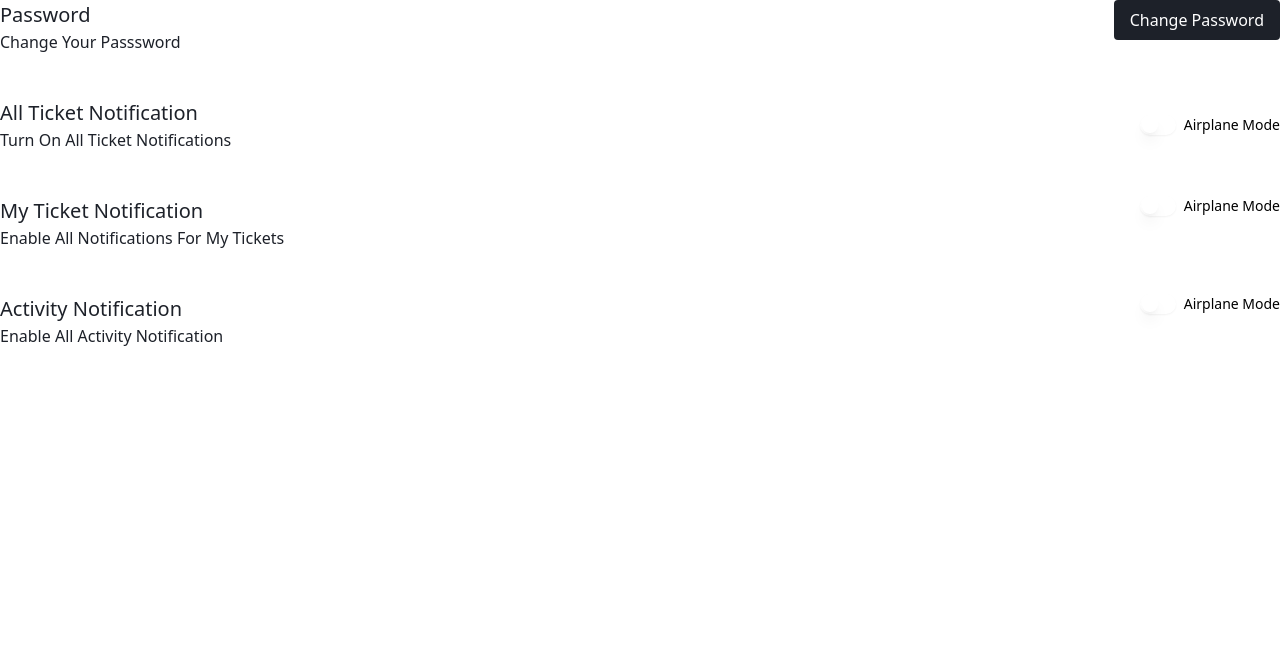
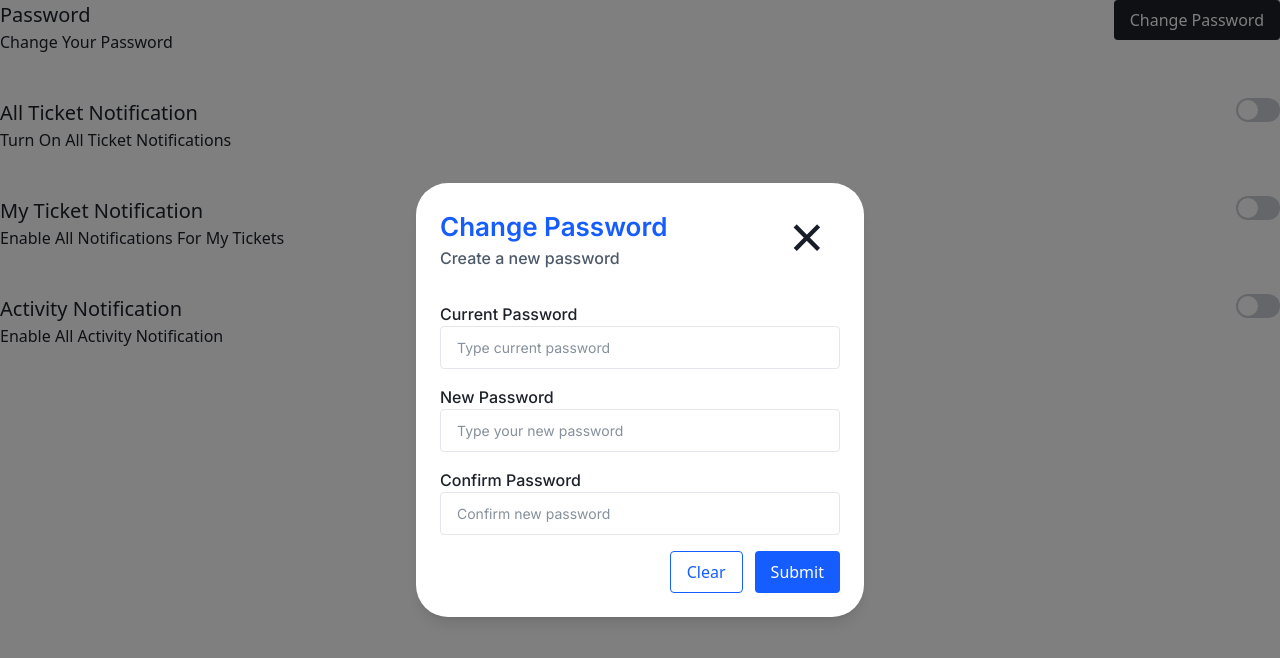
Before and after one commit to Mojithmj/BM-DESK-PROJECT, a React (Vite) app in the folder bm-desk/: page /privacyaccountsettings in a window 1280 px wide. Both pictures are taken after a click on the button "Change Password". Shown: the top 658 px of the page. Built offline with nearby package versions, Linux system fonts and the light colour scheme.

Commit message:
change password

```diff
--- /dev/null
+++ b/bm-desk/src/components/Changepassword.jsx
@@ -0,0 +1,160 @@
+import React, { useState } from 'react';
+
+function Changepassword() {
+  const [newpassword, setNewpassword] = useState("");
+  const [confirmnewpassword, setConfirmnewpassword] = useState("");
+  const [error, setError] = useState("");
+  const [passwordError, setPasswordError] = useState("");
+
+  const validatePasswordStrength = (password) => {
+    let error = "";
+    if (password.length < 8) {
+      error = "Password must be at least 8 characters long.";
+    } else if (!/[A-Z]/.test(password)) {
+      error = "Password must contain at least one uppercase letter.";
+    } else if (!/[a-z]/.test(password)) {
+      error = "Password must contain at least one lowercase letter.";
+    } else if (!/[0-9]/.test(password)) {
+      error = "Password must contain at least one number.";
+    } else if (!/[!@#$%^&*(),.?":{}|<>]/.test(password)) {
+      error = "Password must contain at least one special character.";
+    }
+    return error;
+  };
+
+  const validatePasswordMatch = (newPass, confirmPass) => {
+    if (newPass && confirmPass && newPass !== confirmPass) {
+      setError("New password and confirm password do not match.");
+    } else {
+      setError("");
+    }
+  };
+
+  const passwordchange = (e) => {
+    const password = e.target.value;
+    setNewpassword(password);
+
+    const strengthError = validatePasswordStrength(password);
+    setPasswordError(strengthError);
+
+    if (!strengthError && confirmnewpassword) {
+      validatePasswordMatch(password, confirmnewpassword);
+    }
+  };
+
+  const confirmpasswordchange = (e) => {
+    const confirmPassword = e.target.value;
+    setConfirmnewpassword(confirmPassword);
+    validatePasswordMatch(newpassword, confirmPassword);
+  };
+
+  const handleSubmit = (e) => {
+    e.preventDefault();
+    if (!error && !passwordError && newpassword && confirmnewpassword) {
+      console.log("Password successfully updated!");
+      // Handle password update logic here
+    }
+  };
+
+  return (
+    <div>
+      <div className="flex flex-col gap-8">
+        <div>
+          <p className="text-[#165DFF] font-inter font-semibold 2xl:text-[32px] lg:text-[26px] md:text-[20px] sm:text-[14px]">
+            Change Password
+          </p>
+          <p className="text-[16px] font-inter font-medium text-[#4E5969]">
+            Create a new password
+          </p>
+        </div>
+        <div>
+          <form className="flex flex-col gap-4" onSubmit={handleSubmit}>
+            {/* Current Password */}
+            <div>
+              <label
+                className="text-[16px] font-inter font-medium text-[#1D2129]"
+                htmlFor="current-password"
+              >
+                Current Password
+              </label>
+              <input
+                id="current-password"
+                type="password"
+                className="w-full border border-[#E5E6EB] rounded-[4px] px-[16px] py-[10px] placeholder:text-[#86909C] text-[14px] font-normal font-inter"
+                placeholder="Type current password"
+                required
+              />
+            </div>
+
+            {/* New Password */}
+            <div>
+              <label
+                className="text-[16px] font-inter font-medium text-[#1D2129]"
+                htmlFor="new-password"
+              >
+                New Password
+              </label>
+              <input
+                id="new-password"
+                type="password"
+                value={newpassword}
+                onChange={passwordchange}
+                className={`w-full border border-[#E5E6EB] rounded-[4px] px-[16px] py-[10px] placeholder:text-[#86909C] text-[14px] font-normal font-inter ${
+                  passwordError ? "border-red-500" : ""
+                }`}
+                placeholder="Type your new password"
+                required
+              />
+              {passwordError && (
+                <p className="text-red-500 text-sm mt-1">{passwordError}</p>
+              )}
+            </div>
+
+            {/* Confirm Password */}
+            <div>
+              <label
+                className="text-[16px] font-inter font-medium text-[#1D2129]"
+                htmlFor="confirm-password"
+              >
+                Confirm Password
+              </label>
+              <input
+                id="confirm-password"
+                type="password"
+                value={confirmnewpassword}
+                onChange={confirmpasswordchange}
+                className={`w-full border border-[#E5E6EB] rounded-[4px] px-[16px] py-[10px] placeholder:text-[#86909C] text-[14px] font-normal font-inter ${
+                  error ? "border-red-500" : ""
+                }`}
+                placeholder="Confirm new password"
+                required
+              />
+              {error && <p className="text-red-500 text-sm mt-1">{error}</p>}
+            </div>
+
+            {/* Submit Button */}
+            <div className="flex justify-end gap-[12px]">
+              <button
+                type="button"
+                className="bg-white text-[#165DFF] py-2 px-4 rounded-[4px] border border-[#165DFF]"
+              >
+                Clear
+              </button>
+              <button
+                type="submit"
+                disabled={!!error || !!passwordError}
+                className={`bg-[#165DFF] text-[#FFF] py-2 px-4 rounded-[4px] ${
+                  error || passwordError ? "opacity-50 cursor-not-allowed" : ""
+                }`}
+              >
+                Submit
+              </button>
+            </div>
+          </form>
+        </div>
+      </div>
+    </div>
+  );
+}
+
+export default Changepassword;
--- a/bm-desk/src/components/Navbar.jsx
+++ b/bm-desk/src/components/Navbar.jsx
@@ -99,8 +99,6 @@ function Navbar() {
     </div>
 
           </div>
-
-          <IoSettingsOutline className="text-[11px] md:text-[17px] lg:text-[21px] 2xl:text-[26px]" />
         </div>
       </div>
     </div>
--- a/bm-desk/src/components/Privacyaccountsettings.jsx
+++ b/bm-desk/src/components/Privacyaccountsettings.jsx
@@ -1,76 +1,123 @@
-import React from 'react'
-import { Label } from "@/components/ui/label"
-import { Switch } from "@/components/ui/switch"
+import React, { useState } from "react";
+import Changepassword from "./Changepassword";
+import { Label } from "@/components/ui/label";
+import { Switch } from "@/components/ui/switch";
 
 function Privacyaccountsettings() {
+  const [isDialogOpen, setIsDialogOpen] = useState(false);
+
+  const openDialog = () => setIsDialogOpen(true);
+  const closeDialog = () => setIsDialogOpen(false);
+
   return (
+    <div className="flex flex-col gap-11">
+      {/* Password Section */}
+      <div className="flex justify-between">
         <div>
-
-
-<div className='flex flex-col gap-11'>
-{/* 1 */}
-        <div className='flex justify-between'>
-         <div>
-            <p className='text-[#1D2129] text-[20px] font-medium'>Password</p>
-            <p className='text-[#1D2129] text-[16px] font-normal'>Change Your Passsword</p>
+          <p className="text-[#1D2129] text-[20px] font-medium">Password</p>
+          <p className="text-[#1D2129] text-[16px] font-normal">
+            Change Your Password
+          </p>
         </div>
         <div>
-         <button className="gap-[10px] bg-[#1D2129] rounded-[4px] text-[#FFFFFF] items-center  px-4 py-2 ">
+          <button
+            onClick={openDialog}
+            className="gap-[10px] bg-[#1D2129] rounded-[4px] text-[#FFFFFF] items-center px-4 py-2"
+          >
             <span>Change Password</span>
           </button>
         </div>
       </div>
 
-         {/* 2 */}
+      {/* Dialog Section */}
+      {isDialogOpen && (
+        <div className="fixed inset-0 flex items-center justify-center bg-black bg-opacity-50 z-50">
+          <div className="bg-[#FFF] rounded-[32px] p-6 shadow-lg max-w-md w-full relative">
+            {/* Close Button */}
+            <button
+              className="absolute top-2 right-10  text-[#181D27] text-[60px]"
+              onClick={closeDialog}
+              aria-label="Close Dialog"
+            >
+              &times;
+            </button>
+            {/* Change Password Form */}
+            <Changepassword />
+          </div>
+        </div>
+      )}
 
-         <div className='flex justify-between'>
+      {/* Additional Sections */}
+      <div className="flex justify-between">
         <div>
-            <p className='text-[#1D2129] text-[20px] font-medium'>All Ticket Notification</p>
-            <p className='text-[#1D2129] text-[16px] font-normal'>Turn On All Ticket Notifications</p>
+          <p className="text-[#1D2129] text-[20px] font-medium">
+            All Ticket Notification
+          </p>
+          <p className="text-[#1D2129] text-[16px] font-normal">
+            Turn On All Ticket Notifications
+          </p>
         </div>
-         <div className="flex items-center space-x-2">
-      <Switch id="airplane-mode" />
+        <div>
+          <label className="inline-flex items-center cursor-pointer">
+            <input type="checkbox" value="" class="sr-only peer" />
+            <div className="relative w-11 h-6 bg-[#C9CDD4] peer-focus:outline-none peer-focus:ring-4
+               rounded-full peer
+             peer-checked:after:translate-x-full rtl:peer-checked:after:-translate-x-full
+              after:content-[''] after:absolute after:top-[2px]
+              after:start-[2px] after:bg-white after:rounded-full
+              after:h-5 after:w-5 after:transition-all peer-checked:bg-[#009A29]"></div>
 
-
-      <Label htmlFor="airplane-mode">Airplane Mode</Label>
+          </label>
         </div>
       </div>
 
-{/* 3 */}
-
-         <div className='flex justify-between'>
+      <div className="flex justify-between">
         <div>
-            <p className='text-[#1D2129] text-[20px] font-medium'>My Ticket Notification</p>
-            <p className='text-[#1D2129] text-[16px] font-normal'>Enable All Notifications For My Tickets</p>
+          <p className="text-[#1D2129] text-[20px] font-medium">
+            My Ticket Notification
+          </p>
+          <p className="text-[#1D2129] text-[16px] font-normal">
+            Enable All Notifications For My Tickets
+          </p>
         </div>
         <div>
-         <div className="flex items-center space-x-2">
-      <Switch id="airplane-mode" />
-      <Label htmlFor="airplane-mode">Airplane Mode</Label>
+          <label className="inline-flex items-center cursor-pointer">
+            <input type="checkbox" value="" class="sr-only peer" />
+            <div className="relative w-11 h-6 bg-[#C9CDD4] peer-focus:outline-none peer-focus:ring-4
+               rounded-full peer
+             peer-checked:after:translate-x-full rtl:peer-checked:after:-translate-x-full
+              after:content-[''] after:absolute after:top-[2px]
+              after:start-[2px] after:bg-white after:rounded-full
+              after:h-5 after:w-5 after:transition-all peer-checked:bg-[#009A29]"></div>
+
+          </label>
+        </div>
+      </div>
+
+      <div className="flex justify-between">
+        <div>
+          <p className="text-[#1D2129] text-[20px] font-medium">
+            Activity Notification
+          </p>
+          <p className="text-[#1D2129] text-[16px] font-normal">
+            Enable All Activity Notification
+          </p>
+        </div>
+        <div>
+          <label className="inline-flex items-center cursor-pointer">
+            <input type="checkbox" value="" class="sr-only peer" />
+            <div className="relative w-11 h-6 bg-[#C9CDD4] peer-focus:outline-none peer-focus:ring-4
+               rounded-full peer
+             peer-checked:after:translate-x-full rtl:peer-checked:after:-translate-x-full
+              after:content-[''] after:absolute after:top-[2px]
+              after:start-[2px] after:bg-white after:rounded-full
+              after:h-5 after:w-5 after:transition-all peer-checked:bg-[#009A29]"></div>
+
+          </label>
         </div>
       </div>
     </div>
-
-
-         {/* 4 */}
-
-         <div className='flex justify-between'>
-         <div>
-            <p className='text-[#1D2129] text-[20px] font-medium'>Activity Notification</p>
-            <p className='text-[#1D2129] text-[16px] font-normal'>Enable All Activity Notification</p>
-         </div>
-         <div>
-         <div className="flex items-center space-x-2">
-      <Switch id="airplane-mode" />
-      <Label htmlFor="airplane-mode">Airplane Mode</Label>
-    </div>
-         </div>
-         </div>
-         </div>
-
-
-    </div>
-  )
+  );
 }
 
-export default Privacyaccountsettings
+export default Privacyaccountsettings;
```
Lines whose indentation alone changed are shown as unchanged.
